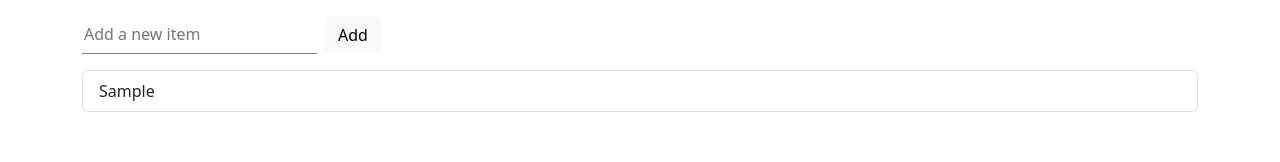
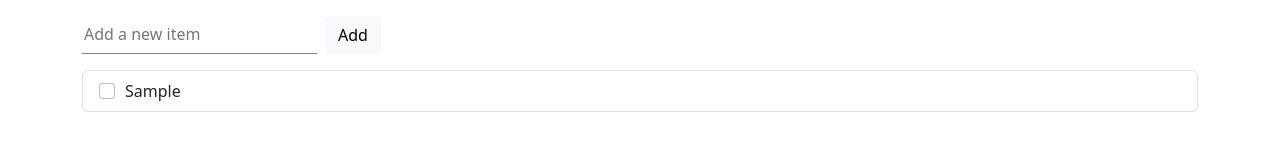
Before and after one commit to ianwright27/ToDoList, a React (Vite) app in the folder to_do_list/: page / in a window 1280 px wide. Both pictures are taken after typing "Sample" into the empty fields and a click on the button "Add". Shown: the part 130-292 px from the top of the page. Built offline with nearby package versions, Linux system fonts and the light colour scheme.

Commit message:
Added main features
Added more features (scrollbar and checkboxes)
Also added a README and a picture of the current version.

```diff
--- a/to_do_list/src/components/ListGroup.css
+++ b/to_do_list/src/components/ListGroup.css
@@ -20,3 +20,33 @@
     outline: 2px solid blue !important;
     /* outline: none !important;  */
 }
+.labels {
+    margin-left: 10px;
+}
+.list-holder {
+    height: auto !important;
+    max-height: 65vh !important;
+    overflow-y: scroll;
+    overflow-x: hidden;
+}
+/* width */
+.list-holder::-webkit-scrollbar {
+    width: 6px;
+}
+
+/* Track */
+.list-holder::-webkit-scrollbar-track {
+    box-shadow: inset 0 0 5px #ffffff;
+    border-radius: 10px;
+}
+
+/* Handle */
+.list-holder::-webkit-scrollbar-thumb {
+    background: rgba(73, 73, 73, 0.4);
+    border-radius: 10px;
+}
+
+/* Handle on hover */
+.list-holder::-webkit-scrollbar-thumb:hover {
+    background: rgba(41, 41, 41, 0.4);
+}
--- a/to_do_list/src/components/ListGroup.tsx
+++ b/to_do_list/src/components/ListGroup.tsx
@@ -2,6 +2,8 @@ import { useState } from "react";
 import "./ListGroup.css";
 
 const ListGroup = () => {
+  let newListItems = ["Take a nap", "Go for a walk", "Training", "Prep dinner"];
+
   const [inputValue, setInputValue] = useState("");
   const [listItems, setListItems] = useState([]);
 
@@ -35,11 +37,17 @@ const ListGroup = () => {
             Add
           </button>
         </form>
-
+        <div className="list-holder">
           <ul className="list-group">
             {listItems.map((item, index) => (
               <li className="list-group-item" key={index}>
-              {item}
+                <input
+                  className="form-check-input"
+                  type="checkbox"
+                  value=""
+                  id="flexCheckDefault"
+                />
+                <label className="form-check-label labels">{item}</label>
               </li>
             ))}
             {/* <li className="list-group-item">An item</li>
@@ -50,6 +58,7 @@ const ListGroup = () => {
           </ul>
         </div>
       </div>
+    </div>
   );
 };
 
```
Also changed, not shown: 2 other files (tests, documents, lock files or other folders). Lines whose indentation alone changed are shown as unchanged.
